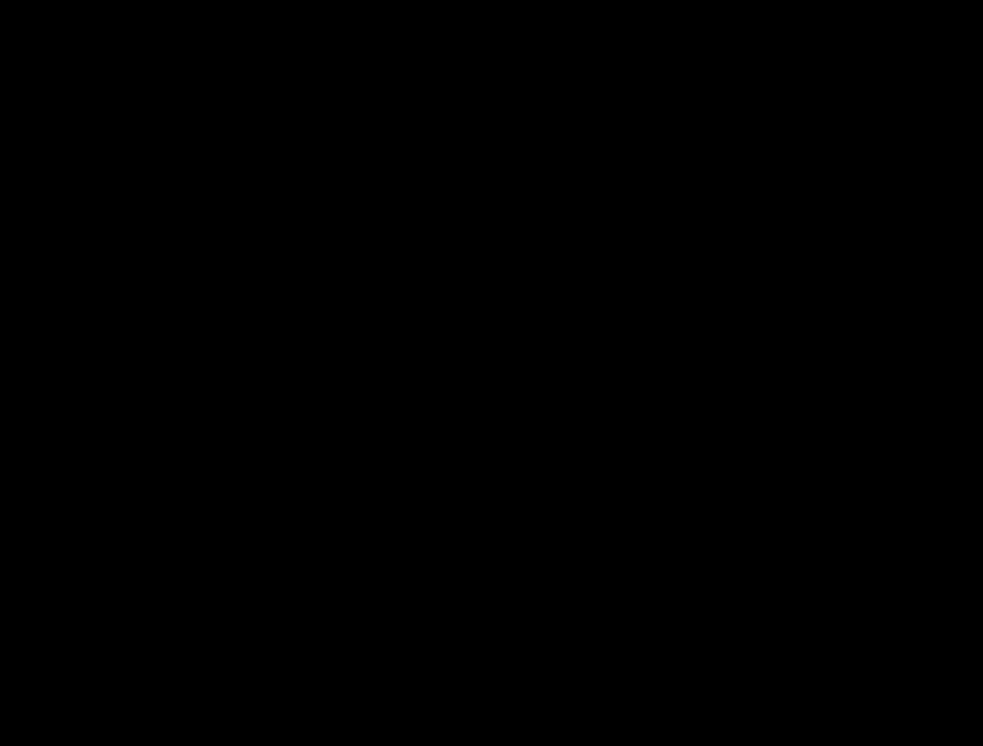
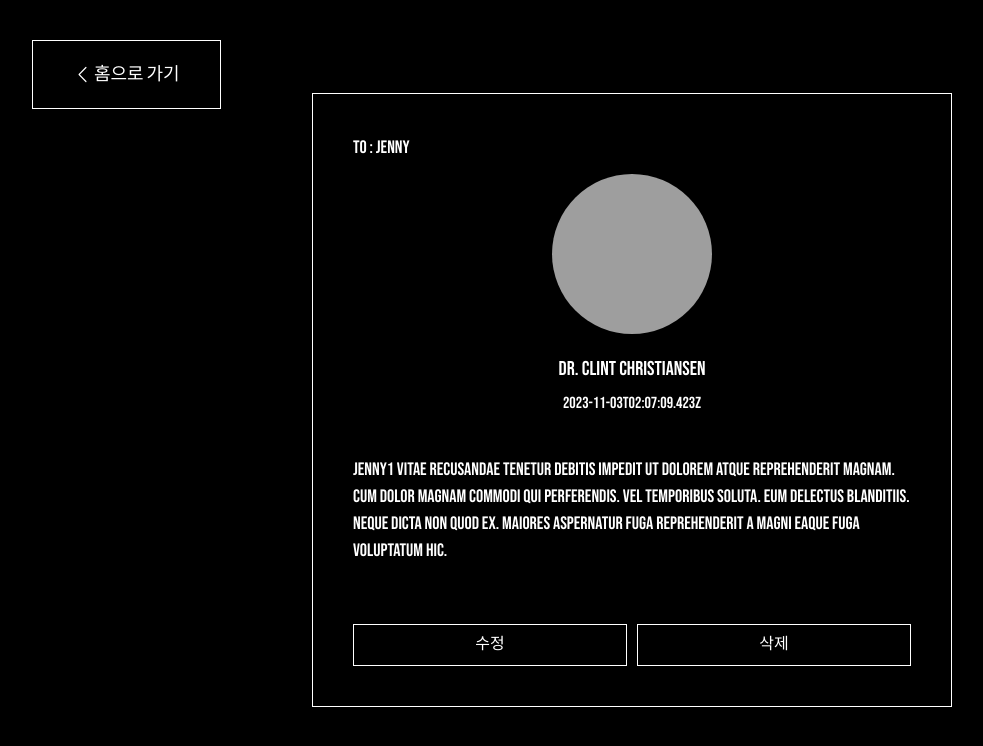
Before and after one commit to chocorogit/fan-letter, a React (Create React App) app: page /detail/1 in a window 1280 px wide. Before the commit this address had no page. Shown: the top 746 px of the page, without its empty margins (8-991 px from the left). Built offline with nearby package versions, Linux system fonts and the light colour scheme; grey boxes are pictures that could not be loaded; a web font is replaced by a local one.

Commit message:
detail 수정 중, 수정 삭제 기능 구현 중

```diff
--- a/package.json
+++ b/package.json
@@ -6,11 +6,14 @@
     "@testing-library/jest-dom": "^5.14.1",
     "@testing-library/react": "^13.0.0",
     "@testing-library/user-event": "^13.2.1",
+    "install": "^0.13.0",
+    "npm": "^10.2.4",
     "react": "^18.2.0",
     "react-dom": "^18.2.0",
-    "react-router-dom": "^6.18.0",
+    "react-router-dom": "^6.19.0",
     "react-scripts": "5.0.1",
     "styled-components": "^6.1.1",
+    "uuid": "^9.0.1",
     "web-vitals": "^2.1.0"
   },
   "scripts": {
--- a/src/GlobalStyle.jsx
+++ b/src/GlobalStyle.jsx
@@ -6,6 +6,11 @@ const GlobalStyle = createGlobalStyle`
     background-color: black;
     color: white;
   }
+    :focus {
+        outline: none;
+        border-color: #f7a7bb;
+        box-shadow: 0 0 8px #f7a7bb;
+    }
 `;
 
 export default GlobalStyle;
--- a/src/components/Form.jsx
+++ b/src/components/Form.jsx
@@ -3,7 +3,7 @@ import styled from "styled-components";
 import { v4 as uuid } from "uuid";
 import { useEffect } from "react";
 
-const Form = ({ member, lettersList, setLettersList }) => {
+const Form = ({ lettersList, setLettersList }) => {
     const [nickname, setNickname] = useState("");
     const [content, setContent] = useState("");
     const [writedTo, setWritedTo] = useState("Jenny");
@@ -20,6 +20,10 @@ const Form = ({ member, lettersList, setLettersList }) => {
 
         const currentDate = new Date();
 
+        // 유효성검사
+        if (nickname === "" || content === "") {
+            return alert("닉네임과 내용은 필수 입력값입니다.");
+        }
         let newLetter = {
             createdAt: currentDate,
             nickname,
@@ -79,7 +83,7 @@ const Form = ({ member, lettersList, setLettersList }) => {
 
 const FormContainer = styled.form`
     width: 640px;
-    margin-top: 100px;
+    margin-top: 60px;
     padding: 40px;
     border: 1px solid #fff;
     background-image: linear-gradient(rgba(0, 0, 0, 0.9), rgba(0, 0, 0, 0.9));
--- a/src/components/Header.jsx
+++ b/src/components/Header.jsx
@@ -1,5 +1,4 @@
 import React from "react";
-import { useState } from "react";
 import styled from "styled-components";
 
 const Header = ({ member, setMember }) => {
@@ -74,27 +73,40 @@ const HeaderWrap = styled.header`
 `;
 
 const Title = styled.h1`
+    height: auto;
+    margin: 0 40px;
     font-size: 64px;
-    margin: 20px 0;
+    margin: 40px 20px 60px;
+    padding: 8px 0;
+    color: #f7a7bb;
+    box-shadow: 0 0 10px #f7a7bb;
+    background-image: linear-gradient(rgba(0, 0, 0, 0.5), rgba(0, 0, 0, 0.5));
 `;
 
 const Tabmenu = styled.ul`
     display: flex;
     align-items: center;
     justify-content: center;
-    gap: 20px;
+    /* gap: 20px; */
     width: 100%;
+    max-width: 640px;
     margin: 0 auto;
     font-size: 24px;
+    background-image: linear-gradient(rgba(0, 0, 0, 0.5), rgba(0, 0, 0, 0.5));
 `;
 
 const Tab = styled.li`
-    font-size: 24px;
+    width: 25%;
+    font-size: 25px;
 `;
 
 const ClickableTab = styled.a`
-    padding: 4px 24px;
-    border: 1px solid ${({ clicked }) => (clicked ? "white" : "none")};
+    display: inline-block;
+    width: 100%;
+    padding: 8px;
+    text-align: center;
+    border: 1px solid ${({ clicked }) => (clicked ? "#f7a7bb" : "#333")};
+    box-shadow: 0 0 8px ${({ clicked }) => (clicked ? "#f7a7bb" : "none")};
 `;
 
 export default Header;
--- a/src/components/LetterCard.jsx
+++ b/src/components/LetterCard.jsx
@@ -1,26 +1,27 @@
 import React from "react";
 import styled from "styled-components";
+import { Link as RouterLink } from "react-router-dom";
 
-const LetterCard = ({ letter, member }) => {
+const LetterCard = ({ letter }) => {
     const { nickname, avatar, content } = letter;
-    // LetterCard. createdAt 렌더링하기 전에 문자열로 변환
     const formattedDate = letter.createdAt.toLocaleString();
 
     return (
-        <Letter href="">
+        <StyledLink to={`/detail/${letter.id}`}>
             <ThumbImage src={avatar} alt="이미지 설명" />
             <Nickname>{nickname}</Nickname>
             <StyledDate>{formattedDate}</StyledDate>
             <Comment>{content}</Comment>
-        </Letter>
+        </StyledLink>
     );
 };
 
-const Letter = styled.a`
+const StyledLink = styled(RouterLink)`
     margin: 24px;
     padding: 24px;
     border: 1px solid #fff;
     background-image: linear-gradient(rgba(0, 0, 0, 0.9), rgba(0, 0, 0, 0.9));
+    border-color: ${(props) => (props.isSelected ? "#00f" : "#fff")};
 `;
 
 const ThumbImage = styled.img`
@@ -32,6 +33,7 @@ const ThumbImage = styled.img`
 const Nickname = styled.h3`
     font-size: 16px;
 `;
+
 const StyledDate = styled.span``;
 
 const Comment = styled.p`
--- a/src/components/LetterList.jsx
+++ b/src/components/LetterList.jsx
@@ -4,11 +4,10 @@ import LetterCard from "./LetterCard";
 
 const LetterList = ({ member, lettersList }) => {
     const lettersForOne = lettersList.filter((letter) => letter.writedTo === member);
-    console.log("lettersForOne", lettersForOne);
     return (
         <Container>
             {lettersForOne.map((letter) => {
-                return <LetterCard key={letter.id} letter={letter} member={member}></LetterCard>;
+                return <LetterCard key={letter.id} letter={letter}></LetterCard>;
             })}
         </Container>
     );
--- a/src/pages/Detail.jsx
+++ b/src/pages/Detail.jsx
@@ -1,7 +1,144 @@
-import React from "react";
+import React, { useState } from "react";
+import { useParams, useNavigate } from "react-router-dom";
+import styled from "styled-components";
 
-const Detail = () => {
-    return <div>Detail</div>;
-};
+function Detail({ lettersList }) {
+    const { id } = useParams();
+    const navigate = useNavigate(); // useNavigate를 호출하여 함수 내에서 사용할 수 있도록 함
+    // id를 사용하여 해당 편지를 찾음
+    const letter = lettersList.find((letter) => letter.id === id);
+    const formattedDate = letter.createdAt.toLocaleString();
 
+    const [isEditing, setIsEditing] = useState(false);
+    const [editingText, setEditingText] = useState("");
+
+    const handleDelete = (id) => {
+        const answer = window.confirm("정말로 삭제하시겠습니까?");
+        if (!answer) return;
+
+        //   deleteLetter(id);
+    };
+
+    const handleEdit = (id) => {
+        if (!editingText) return alert("수정된 부분이 없습니다.");
+        setIsEditing(false);
+        const answer = window.confirm("이대로 수정하시겠습니까?");
+        if (!answer) return;
+
+        //   editLetter({ id, editingText });
+    };
+
+    return (
+        <Container>
+            <ToHome onClick={() => navigate("/")}>
+                <svg width="21" height="21" viewBox="0 0 1024 1024" xmlns="http://www.w3.org/2000/svg">
+                    <path
+                        fill="#ffffff"
+                        d="M609.408 149.376L277.76 489.6a32 32 0 0 0 0 44.672l331.648 340.352a29.12 29.12 0 0 0 41.728 0a30.592 30.592 0 0 0 0-42.752L339.264 511.936l311.872-319.872a30.592 30.592 0 0 0 0-42.688a29.12 29.12 0 0 0-41.728 0z"
+                    />
+                </svg>
+                홈으로 가기
+            </ToHome>
+            <Letter>
+                <WritedTo>TO : {letter.writedTo}</WritedTo>
+                <ThumbImage src={letter.avatar} alt="이미지 설명" />
+                <Nickname>{letter.nickname}</Nickname>
+                <StyledDate>{formattedDate}</StyledDate>
+                <Comment>{letter.content}</Comment>
+                <Buttons>
+                    {isEditing ? (
+                        <DeleteButton onClick={() => handleEdit(letter.id)}>수정완료</DeleteButton>
+                    ) : (
+                        <>
+                            <Button onClick={() => setIsEditing(true)}>수정</Button>
+                            <Button onClick={() => handleDelete(letter.id)}>삭제</Button>
+                        </>
+                    )}
+                </Buttons>
+            </Letter>
+        </Container>
+    );
+}
+
+const Container = styled.div`
+    position: relative;
+    display: flex;
+    align-items: center;
+    justify-content: center;
+    width: 100%;
+    height: 100vh;
+`;
+const ToHome = styled.div`
+    position: absolute;
+    top: 40px;
+    left: 40px;
+    display: flex;
+    align-items: center;
+    padding: 20px 40px;
+    border: 1px solid #fff;
+    text-align: center;
+    font-size: 18px;
+    cursor: pointer;
+`;
+const Letter = styled.div`
+    position: relative;
+    display: flex;
+    flex-direction: column;
+    align-items: center;
+    width: 60%;
+    max-width: 640px;
+    padding: 80px 40px 40px;
+    border: 1px solid #fff;
+    margin: 0 auto;
+`;
+const WritedTo = styled.span`
+    position: absolute;
+    top: 40px;
+    left: 40px;
+    font-size: 18px;
+`;
+
+const ThumbImage = styled.img`
+    width: 160px;
+    height: 160px;
+    border-radius: 80px;
+`;
+
+const Nickname = styled.h3`
+    font-size: 20px;
+    margin: 20px 0 8px;
+`;
+
+const StyledDate = styled.span`
+    margin: 0 0 40px;
+`;
+const Comment = styled.p`
+    width: 100%;
+    font-size: 18px;
+    word-break: keep-all;
+    overflow-wrap: break-word;
+`;
+const Buttons = styled.div`
+    display: flex;
+    justify-content: flex-end;
+    gap: 10px;
+    width: 100%;
+    margin-top: 60px;
+`;
+const DeleteButton = styled.div`
+    width: 100%;
+    padding: 8px 10px;
+    color: #fff;
+    text-align: center;
+    border: 1px solid #fff;
+    cursor: pointer;
+`;
+const Button = styled.div`
+    width: 50%;
+    padding: 8px 10px;
+    color: #fff;
+    text-align: center;
+    border: 1px solid #fff;
+    cursor: pointer;
+`;
 export default Detail;
--- a/src/pages/Home.jsx
+++ b/src/pages/Home.jsx
@@ -1,18 +1,15 @@
 import React, { useState } from "react";
 import styled from "styled-components";
-import letters from "../fakeData.json";
 import Header from "components/Header";
 import Form from "components/Form";
 import LetterList from "components/LetterList";
-import LetterCard from "components/LetterCard";
 
-const Home = () => {
+const Home = ({ lettersList, setLettersList }) => {
     const [member, setMember] = useState("Jenny");
-    const [lettersList, setLettersList] = useState(letters);
     return (
         <Container>
             <Header member={member} setMember={setMember} />
-            <Form member={member} lettersList={lettersList} setLettersList={setLettersList} />
+            <Form lettersList={lettersList} setLettersList={setLettersList} />
             <LetterList member={member} lettersList={lettersList} />
         </Container>
     );
--- a/src/reset.css
+++ b/src/reset.css
@@ -10,7 +10,6 @@
     color: inherit;
     font-family: "Bebas Neue", "Pretendard", sans-serif;
 }
-*,
 :after,
 :before {
     box-sizing: border-box;
--- a/src/shared/Router.js
+++ b/src/shared/Router.js
@@ -1,13 +1,17 @@
 import { BrowserRouter, Route, Routes } from "react-router-dom";
 import Detail from "pages/Detail";
 import Home from "pages/Home";
+import letters from "../fakeData.json";
+import { useState } from "react";
 
 const Router = () => {
+    const [lettersList, setLettersList] = useState(letters);
+
     return (
         <BrowserRouter>
             <Routes>
-                <Route path="/" element={<Home />} />
-                <Route path="detail" element={<Detail />} />
+                <Route path="/" element={<Home lettersList={lettersList} setLettersList={setLettersList} />} />
+                <Route path="detail/:id" element={<Detail lettersList={lettersList} />} />
             </Routes>
         </BrowserRouter>
     );
```
Also changed, not shown: src/fakeData.json (+5 -5 lines), 2 other files (tests, documents, lock files or other folders).
